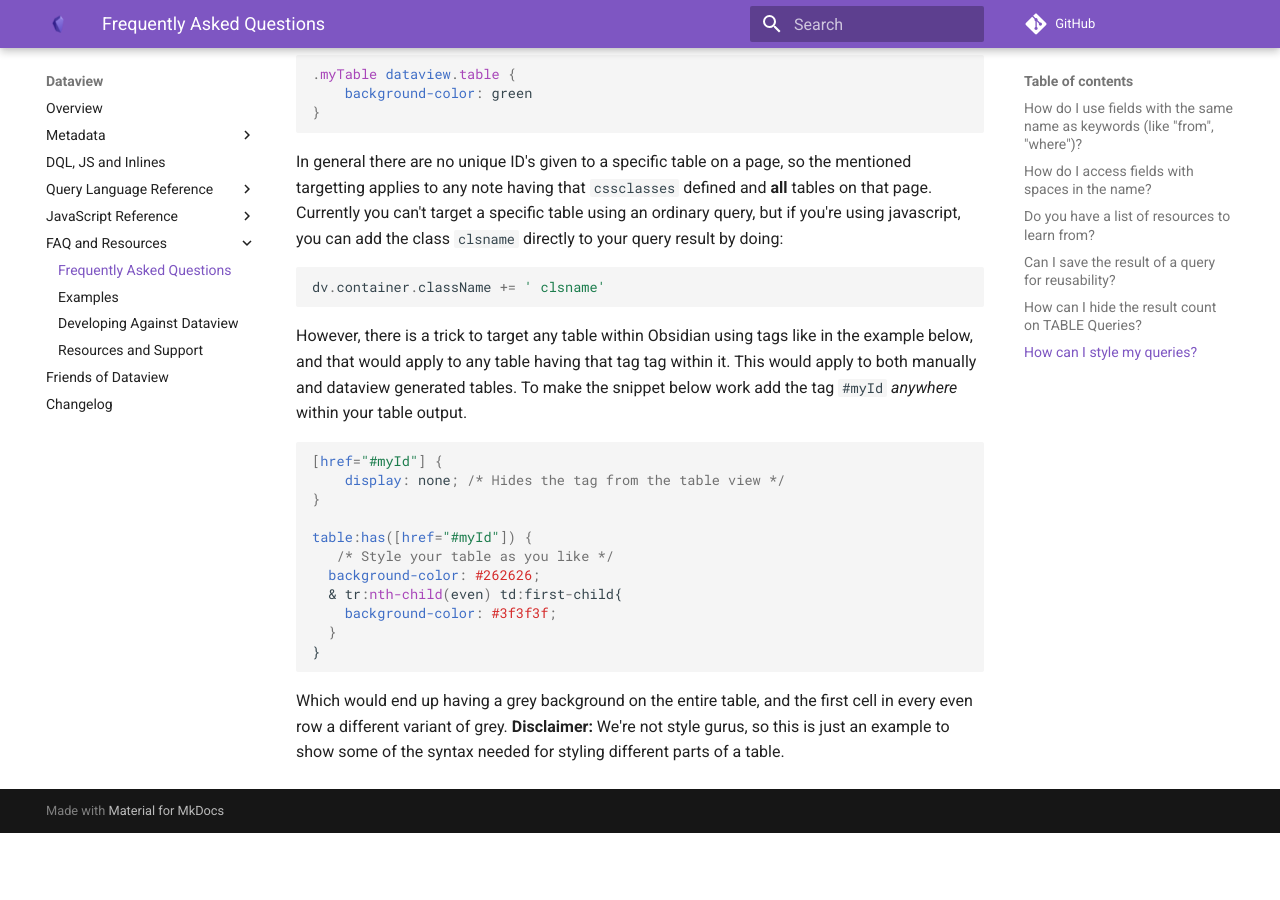
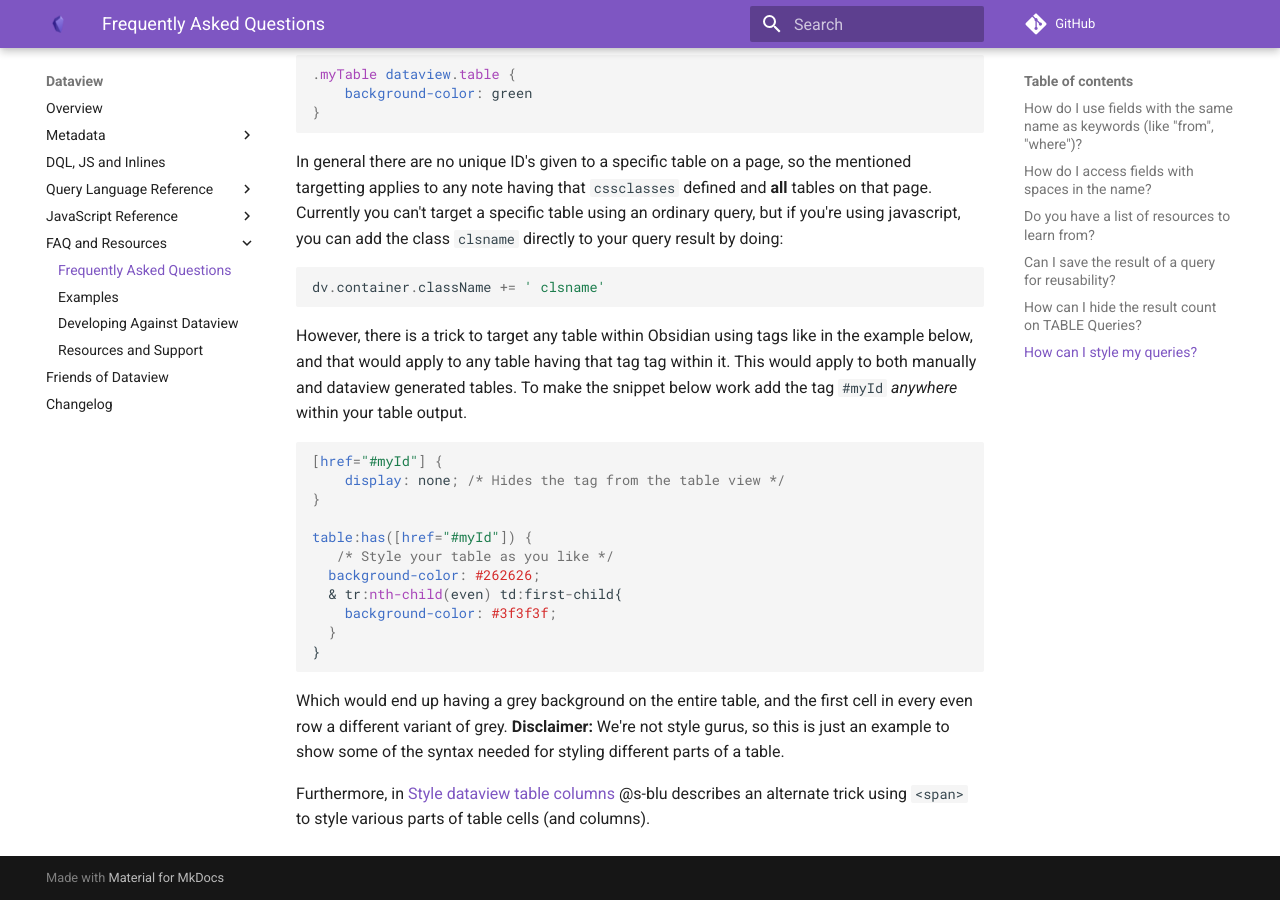
Before and after one commit to blacksmithgu/obsidian-dataview, an MkDocs documentation site: the page built from docs/docs/resources/faq.md, in a window 1280 px wide and 900 px high, scrolled down 2049 px. Built offline with MkDocs 1.6.1 and Material for MkDocs 9.7.7, drawn with Linux system fonts in a browser that asks for light colours; comment, search, counter and statistics services are not loaded; before the commit the page ends 2882 px from its top, so only the background shows below that.

Commit message:
Possible addendum to style FAQ documentation
Not sure if we like to link to external sites, but since it's @sblu, I wanted to also add this paragraph into the documentation.

````diff
--- a/docs/docs/resources/faq.md
+++ b/docs/docs/resources/faq.md
@@ -102,3 +102,5 @@ table:has([href="#myId"]) {
 ```
 
 Which would end up having a grey background on the entire table, and the first cell in every even row a different variant of grey. **Disclaimer:** We're not style gurus, so this is just an example to show some of the syntax needed for styling different parts of a table.
+
+Furthermore, in [Style dataview table columns](https://s-blu.github.io/obsidian_dataview_example_vault/20%20Dataview%20Queries/Style%20dataview%20table%20columns/) @s-blu describes an alternate trick using `<span>` to style various parts of table cells (and columns).
````
